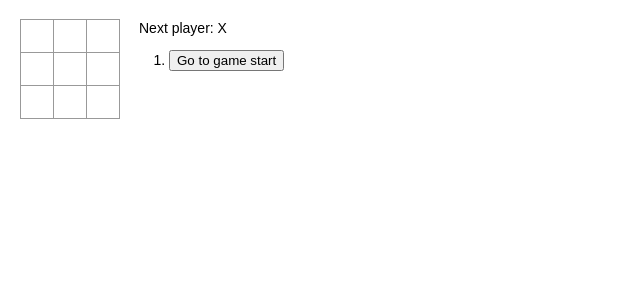
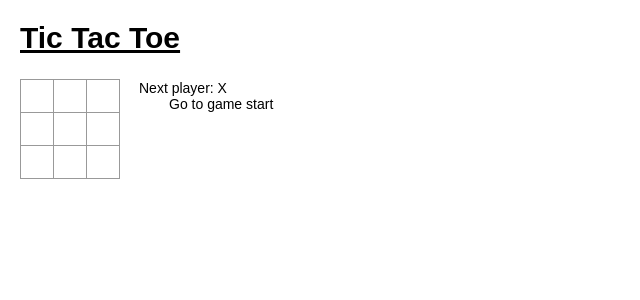
Before and after one commit to pa4080/react-tic-tac-toe, a React (Vite) app: page / in a window 1280 px wide. Shown: the top 300 px of the page, without its empty margins (0-640 px from the left). Built offline with nearby package versions, Linux system fonts and the light colour scheme.

Commit message:
Tailwind CSS Basic Deploy

```diff
--- a/package.json
+++ b/package.json
@@ -12,6 +12,8 @@
     "git-log-2": "git log --pretty=format:'%h %ad | %s%d [%an]' --graph --date=short"
   },
   "dependencies": {
+    "@headlessui/react": "^1.7.7",
+    "@heroicons/react": "^2.0.13",
     "react": "^18.2.0",
     "react-dom": "^18.2.0"
   },
@@ -19,6 +21,9 @@
     "@types/react": "^18.0.26",
     "@types/react-dom": "^18.0.9",
     "@vitejs/plugin-react": "^3.0.0",
+    "autoprefixer": "^10.4.13",
+    "postcss": "^8.4.21",
+    "tailwindcss": "^3.2.4",
     "vite": "^4.0.0"
   }
 }
--- /dev/null
+++ b/postcss.config.cjs
@@ -0,0 +1,6 @@
+module.exports = {
+  plugins: {
+    tailwindcss: {},
+    autoprefixer: {},
+  },
+}
--- a/src/Game.jsx
+++ b/src/Game.jsx
@@ -75,6 +75,9 @@ class Game extends React.Component {
     }
 
     return (
+      <div>
+        <h1 className="text-3xl font-bold underline mb-6">Tic Tac Toe</h1>
+
         <div className="game">
           <div className="game-board">
             <Board
@@ -89,6 +92,7 @@ class Game extends React.Component {
             <ol>{movies}</ol>
           </div>
         </div>
+      </div>
     );
   }
 }
--- a/src/index.css
+++ b/src/index.css
@@ -1,3 +1,7 @@
+@tailwind base;
+@tailwind components;
+@tailwind utilities;
+
 body {
   font: 14px "Century Gothic", Futura, sans-serif;
   margin: 20px;
--- /dev/null
+++ b/tailwind.config.cjs
@@ -0,0 +1,8 @@
+/** @type {import('tailwindcss').Config} */
+module.exports = {
+    content: ["./index.html", "./src/**/*.{js,ts,jsx,tsx}"],
+    theme: {
+        extend: {}
+    },
+    plugins: []
+};
```
Also changed, not shown: 2 other files (tests, documents, lock files or other folders). Lines whose indentation alone changed are shown as unchanged.
